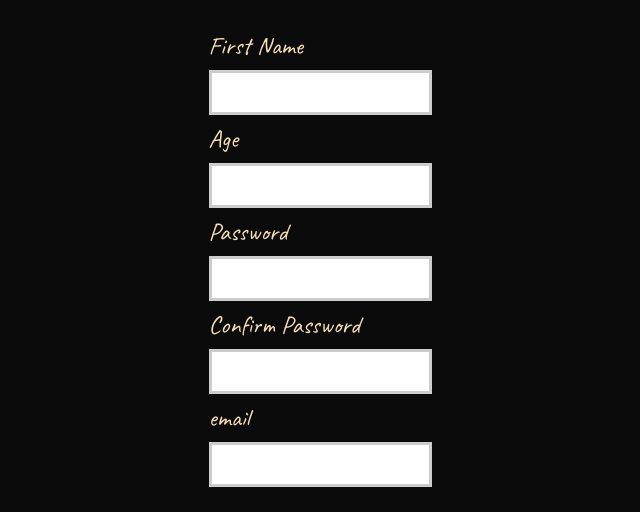
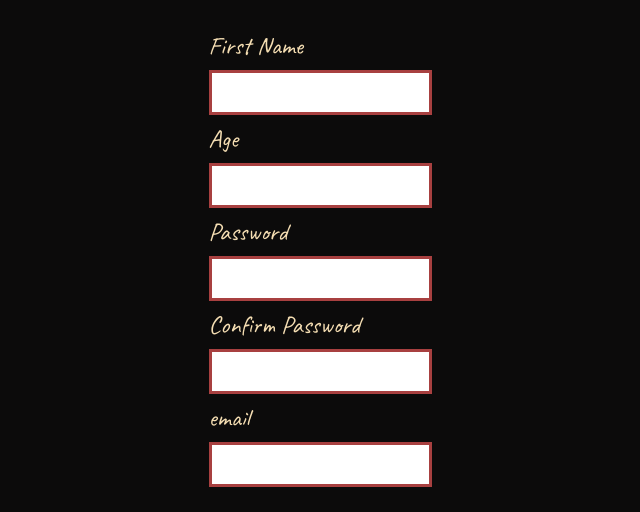
Before and after one commit to theusualfellow/signUpForm, a plain HTML site: page index.html in a window 1280 px wide. Shown: the part 320-832 px from the top of the page, 576-1216 px from the left. Drawn offline with Linux system fonts and the light colour scheme.

Commit message:
Add some stuff

```diff
--- a/index.html
+++ b/index.html
@@ -40,15 +40,21 @@
 
             <form action="post">
                 <label for="firstName">First Name</label>
-                <input type="text" id="firstName" minlength="2" name="firstName">
-                <label for="age">Age</label>
-                <input type="number" name="age" id="age" min="18" max="100">
-                <label for="password">Password</label><input type="password" minlength="8" name="password" id="password">
-                <label for="confirmPassword">Confirm Password</label><input type="password" minlength="8" name="confirmPassword" id="confirmPassword">
-                <label for="email">email</label><input type="email" name="email" id="email">
-                <button type="submit" id="submitButton">Sign Up</button>
+                <input type="text" id="firstName" minlength="2" name="firstName" required>
+                <label for="age" >Age</label>
+                <input type="number" name="age" id="age" min="18" max="100" required>
+                <label for="password">Password</label>
+                <input type="password" minlength="8" name="password" id="password" required>
+                <label for="confirmPassword" >Confirm Password</label>
+                <input type="password" minlength="8" name="confirmPassword" required id="confirmPassword">
+                <label for="email">email</label>
+                <input type="email" name="email" id="email" required>
+                <button type="submit" id="submitButton" >Sign Up</button>
+
             </form>
         </div>
     </div>
 </body>
+<script src="script.js"></script>
+
 </html>
```
